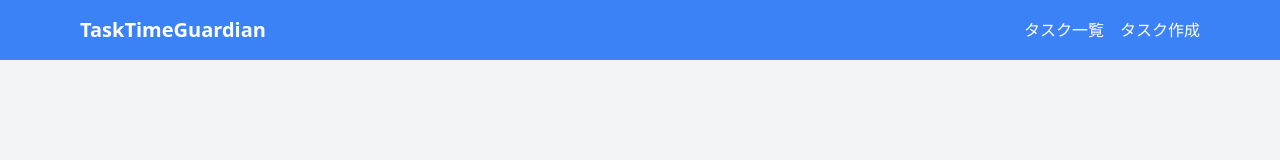
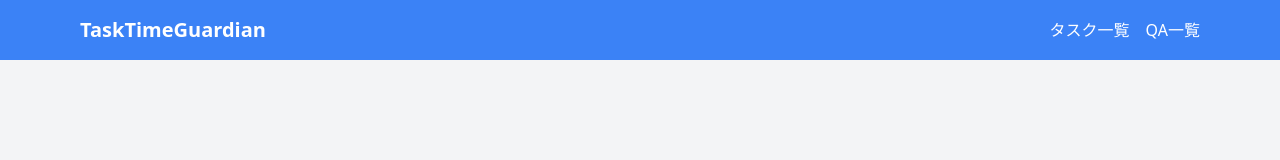
Before and after one commit to gray-1to/biprogy-hackathon-2024-fornt, a Next.js app: page /task/new in a window 1280 px wide. Shown: the top 160 px of the page. Built offline with nearby package versions, Linux system fonts and the light colour scheme.

Commit message:
make header

```diff
--- a/src/components/header.tsx
+++ b/src/components/header.tsx
@@ -11,8 +11,8 @@ const Header = () => {
           <Link href="/task/list" className="ml-4 hover:underline">
             タスク一覧
           </Link>
-          <Link href="/task/new" className="ml-4 hover:underline">
-            タスク作成
+          <Link href="/qa_archive/list" className="ml-4 hover:underline">
+            QA一覧
           </Link>
         </nav>
       </div>
```
